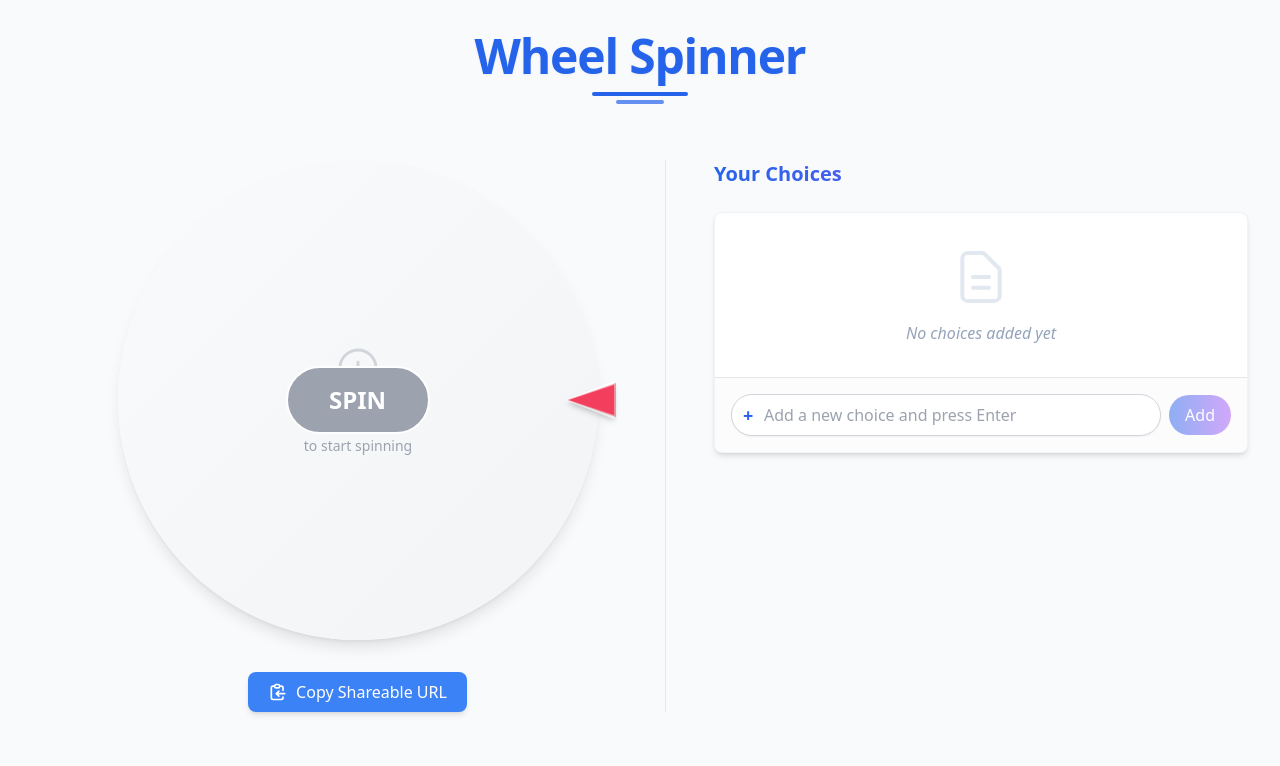
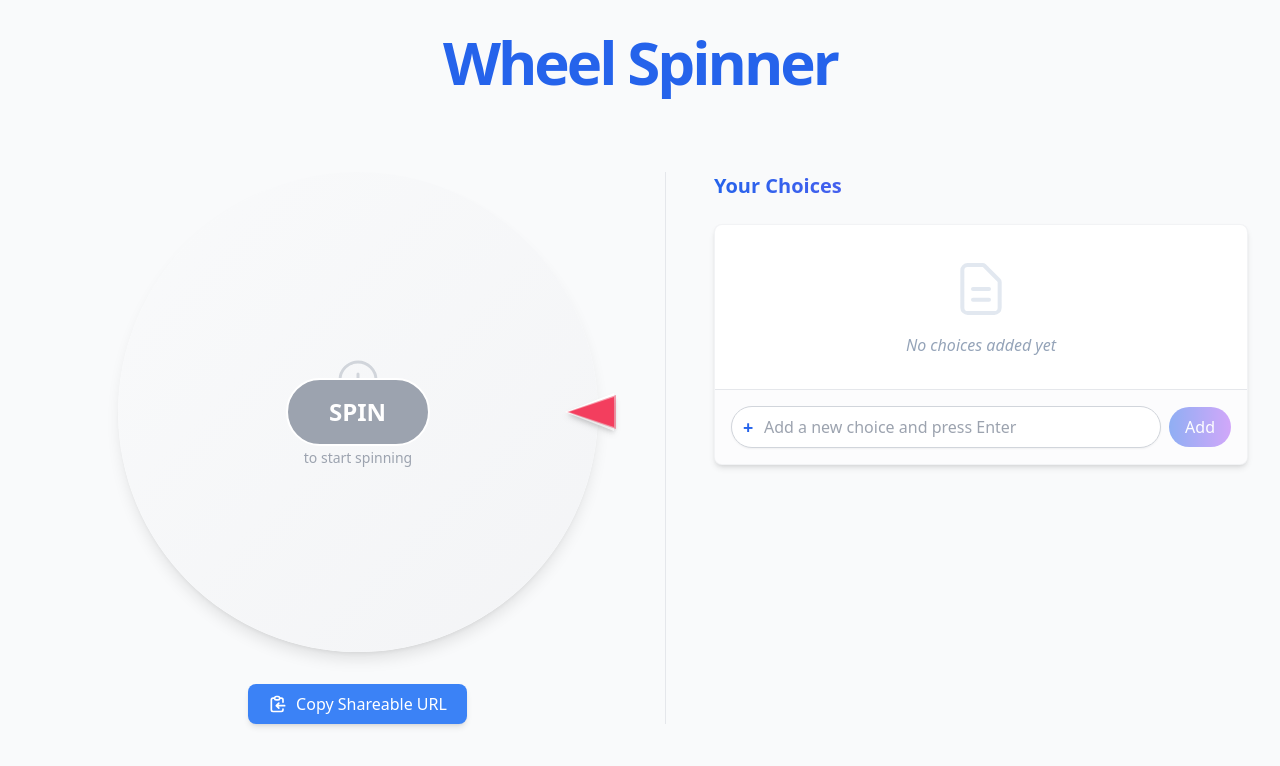
Before and after one commit to gpetiot/wheel-js, a React (Create React App) app: page / in a window 1280 px wide. Shown: the top 766 px of the page. Built offline with nearby package versions, Linux system fonts and the light colour scheme; the HTML template or start-up script is replaced by a standard one.

Commit message:
Style(WheelSpinner): update h1 to look more like a logo

```diff
--- a/src/components/WheelSpinner.js
+++ b/src/components/WheelSpinner.js
@@ -317,12 +317,10 @@ const WheelSpinner = () => {
 
   return (
     <div className="max-w-[1500px] mx-auto p-4 md:p-8 transition-all duration-300">
-      <h1 className="text-center mb-16 md:mb-20 mt-0 relative">
-        <span className="text-4xl md:text-5xl font-bold tracking-tight text-blue-600 drop-shadow-sm">
+      <h1 className="text-center mb-16 md:mb-20 mt-0">
+        <span className="text-5xl md:text-6xl font-black tracking-tighter text-blue-600">
           Wheel Spinner
         </span>
-        <div className="absolute w-24 h-1 bg-blue-600 bottom-[-16px] left-1/2 -translate-x-1/2 rounded-full"></div>
-        <div className="absolute w-12 h-1 bg-blue-600/70 bottom-[-24px] left-1/2 -translate-x-1/2 rounded-full"></div>
       </h1>
 
       <div
```
